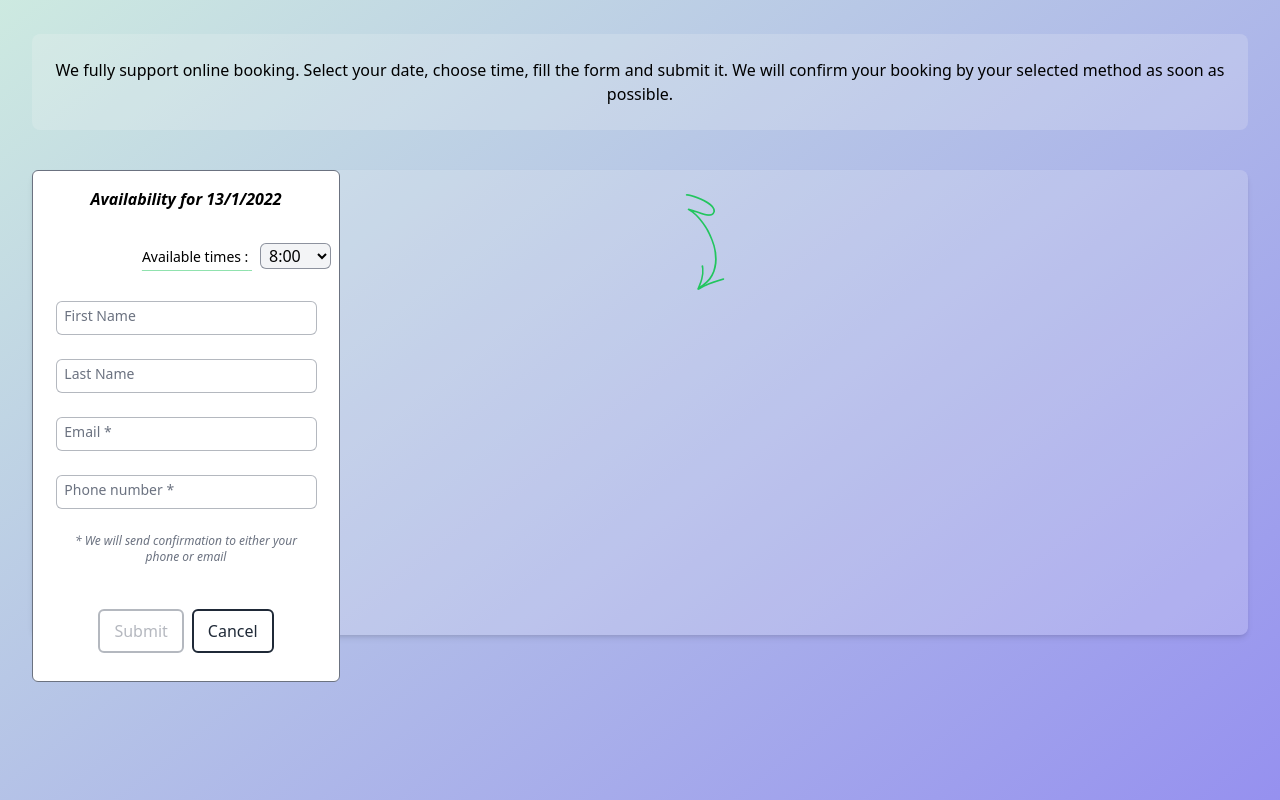
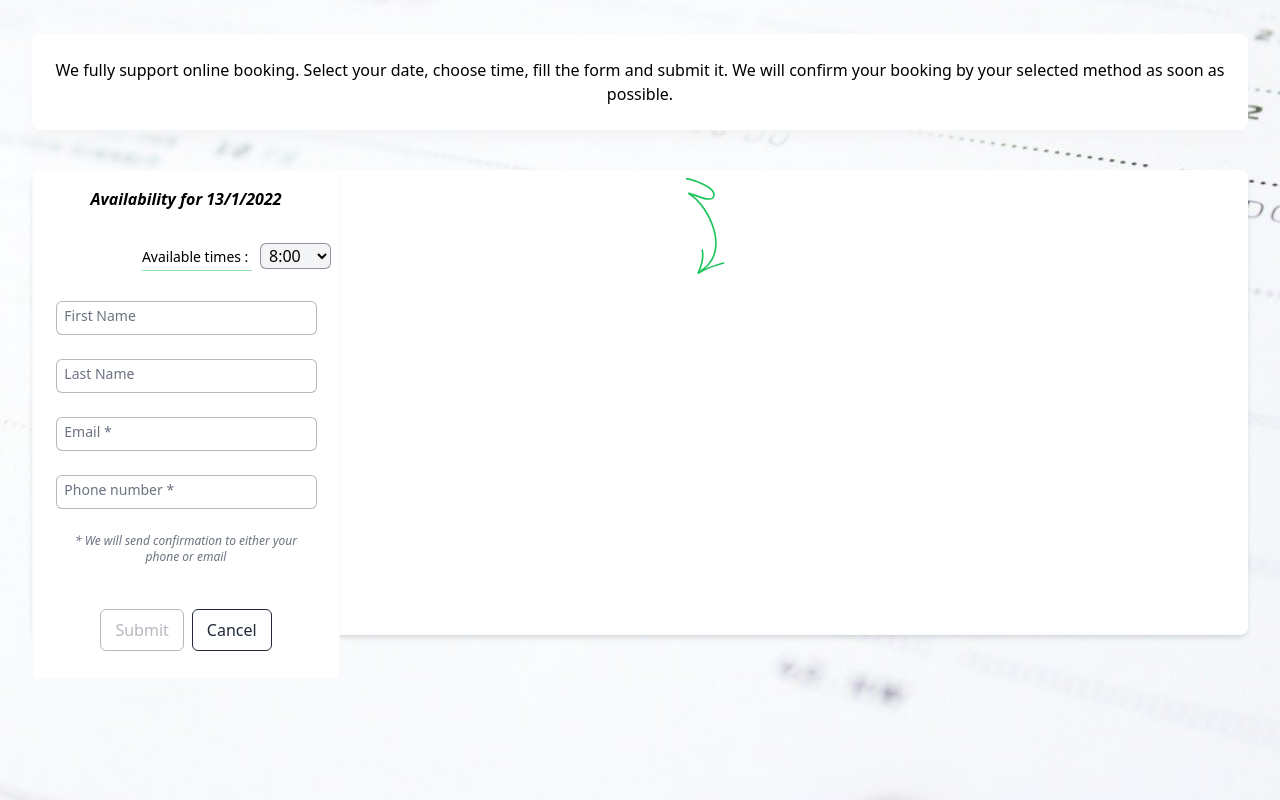
Before and after one commit to asorius/react-calendar, a React (Create React App) app: page / in a window 1280 px wide. Both pictures are taken after a click on the button "13". Shown: the part 1912-2712 px from the top of the page. Built offline with nearby package versions, Linux system fonts and the light colour scheme.

Commit message:
bookings bg image,parallax

```diff
--- a/src/components/Bookings.tsx
+++ b/src/components/Bookings.tsx
@@ -6,19 +6,19 @@ export default function Bookings({ children }: { children: React.ReactNode }) {
   return (
     <section
       id='Bookings'
-      className=' px-8 py-24 mx-auto bg-gradient-to-tl from-main/60 to-accent/20 min-h-screen'>
+      className=' px-8 py-24 mx-auto bg-bookings-background bg-no-repeat bg-cover bg-center bg-fixed h-full w-full min-h-screen'>
       <div className='container mx-auto'>
         <div className='slogan '>
           <h1 className={headerClasses + ' lg:hidden'}>Book Yours</h1>
           <h1 className={headerClasses + ' hidden lg:block'}>Book</h1>
           <h1 className={headerClasses + ' hidden lg:block'}>Yours</h1>
-          <div className='text-center py-6  relative rounded-lg  bg-gray-light/20 mt-10'>
+          <div className='text-center py-6  px-2 relative rounded-lg  bg-white shadow-lg shadow-gray-light mt-10'>
             {bookingDetails}
             <svg
               width='130'
               height='130'
               viewBox='0 0 130 130'
-              className='arrow absolute top-40 left-[50%] rotate-90 h-24 fill-accent z-10'
+              className='arrow absolute top-36 left-[50%] rotate-90 h-24 fill-accent z-30'
               xmlns='http://www.w3.org/2000/svg'>
               <path
                 d='M24.0948 80.449C24.4487 79.3153 24.7479 78.3369 24.9033 77.819C25.8413 74.6653 29.1217 67.1149 29.6137 61.0952C29.9907 56.5028 28.7505 52.7851 24.5177 51.7434C20.6706 50.7967 16.786 53.1361 13.3445 57.3516C5.93792 66.4243 0.321149 84.0804 0.00175015 89.8526C-0.0327794 90.4827 0.447754 91.0208 1.07792 91.0553C1.70521 91.0899 2.24327 90.6093 2.2778 89.9792C2.58569 84.44 8.00111 67.5033 15.1113 58.7932C17.891 55.3892 20.8662 53.1937 23.9739 53.9591C27.0412 54.713 27.6139 57.5789 27.3406 60.9081C26.8629 66.7666 23.6315 74.0984 22.7164 77.1687C22.1438 79.0937 19.7527 86.3737 19.698 87.047C19.6289 87.8901 20.2303 88.1721 20.4346 88.2498C20.5929 88.3102 21.4014 88.5606 21.905 87.6542C29.0929 74.7343 49.0654 59.8838 70.3414 53.9648C91.4303 48.0977 113.866 51.0471 126.262 73.8165C126.564 74.3689 127.258 74.5732 127.81 74.2739C128.363 73.9718 128.567 73.2784 128.265 72.7259C115.276 48.8688 91.8245 45.6201 69.7313 51.7664C51.1112 56.9458 33.5041 68.8298 24.0948 80.449Z'
--- a/src/components/Contacts.tsx
+++ b/src/components/Contacts.tsx
@@ -17,7 +17,7 @@ export default function About() {
     }));
   };
   return (
-    <section id='Contacts' className='body-font relative mt-20'>
+    <section id='Contacts' className='body-font relative mt-20 overflow-hidden'>
       <div className='container mx-auto'>
         <h1 className={headerClasses}>Contact us</h1>
         <div className=' px-5 py-24  flex sm:flex-nowrap flex-wrap'>
@@ -48,7 +48,11 @@ export default function About() {
                 <h2 className='title-font font-semibold text-gray-900 tracking-widest text-xs'>
                   EMAIL
                 </h2>
-                <a className='text-main leading-relaxed'>example@email.com</a>
+                <a
+                  href='mailto:google@google.com'
+                  className='text-main leading-relaxed'>
+                  example@email.com
+                </a>
                 <h2 className='title-font font-semibold text-gray-900 tracking-widest text-xs mt-4'>
                   PHONE
                 </h2>
--- a/src/components/ToTop.tsx
+++ b/src/components/ToTop.tsx
@@ -1,17 +1,12 @@
-import React from 'react';
-
 export default function ToTop({ visible }: { visible: boolean }) {
-  const svgElement = React.useRef<SVGSVGElement>(null);
-
   return (
     <a
-      className={` grid content-center drop-shadow-lg border border-black/10 z-10 duration-500 fixed bottom-4 left-1/2 -translate-x-1/2 rounded-full h-10 p-1 bg-gray-light/50 ${
+      className={` grid content-center drop-shadow-lg border border-black/10 z-40 duration-500 fixed bottom-4 left-1/2 -translate-x-1/2 rounded-full h-10 p-1 bg-gray-light/50 ${
         visible ? 'translate-y-0 opacity-100' : '-translate-y-5 opacity-0'
       }`}
       href='#Home'>
       <svg
         xmlns='http://www.w3.org/2000/svg'
-        ref={svgElement}
         className={` h-6 rotate-90 rounded-full  fill-transparent stroke-gray-800 `}
         viewBox='0 0 256 256'>
         <polyline
--- a/src/components/calendar/Calendar.tsx
+++ b/src/components/calendar/Calendar.tsx
@@ -25,8 +25,8 @@ function Calendar({ data }: PROPTYPES) {
 
   return (
     <article
-      className={`calendar-container rounded-lg bg-gray-light/20 relative pb-6 px-2 mt-10 ${
-        creationIsOpen ? 'mb-20' : 'border border-gray-200'
+      className={`calendar-container rounded-lg bg-white relative pb-6 px-2 mt-10 ${
+        creationIsOpen ? 'mb-20' : 'border border-gray-50'
       } shadow-md`}>
       <CalendarContextProvider>
         <div
--- a/src/components/calendar/Form.tsx
+++ b/src/components/calendar/Form.tsx
@@ -55,7 +55,7 @@ export default function Form({
   };
   return (
     <div
-      className={`creation-form-container duration-700 absolute top-0 left-0 bg-white rounded-md border border-gray-darken ${
+      className={`creation-form-container duration-700 absolute top-0 left-0 bg-white rounded-md border border-gray-50 ${
         open ? 'translate-x-0 opacity-100 z-20' : 'translate-x-full opacity-0'
       } `}>
       <h2 className='text-center py-4 italic font-semibold'>
--- a/src/components/calendar/utils/index.tsx
+++ b/src/components/calendar/utils/index.tsx
@@ -46,7 +46,7 @@ interface FormButtonPropTypes {
 }
 const FormButton = (props: FormButtonPropTypes) => (
   <button
-    className={`rounded-md px-3.5 py-2 my-1 mx-auto overflow-hidden relative group cursor-pointer border-2 font-medium max-w-[10rem] ${
+    className={`rounded-md px-3.5 py-2 my-1 mx-auto overflow-hidden relative group cursor-pointer border font-medium max-w-[10rem] ${
       props.cancel ? 'border-gray-800 text-gray-800' : 'border-main text-main'
     } disabled:border-gray-darken/50  disabled:text-gray-darken/50`}
     {...props}>
--- a/tailwind.config.js
+++ b/tailwind.config.js
@@ -16,6 +16,7 @@ module.exports = {
       },
       backgroundImage: {
         'about-background': 'url("./components/images/dentist.jpg")',
+        'bookings-background': 'url("./components/images/calendar.jpg")',
       },
     },
   },
```
Also changed, not shown: src/components/images/calendar.jpg (added).
